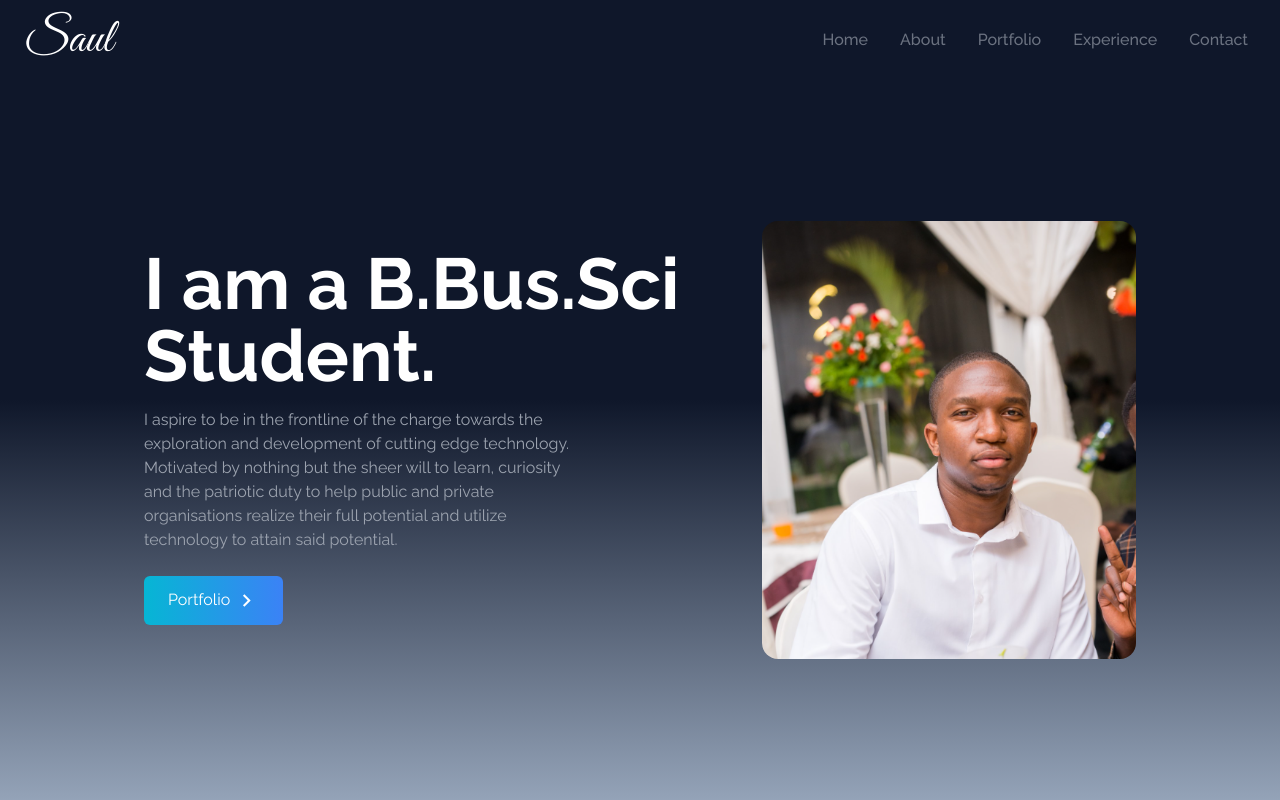
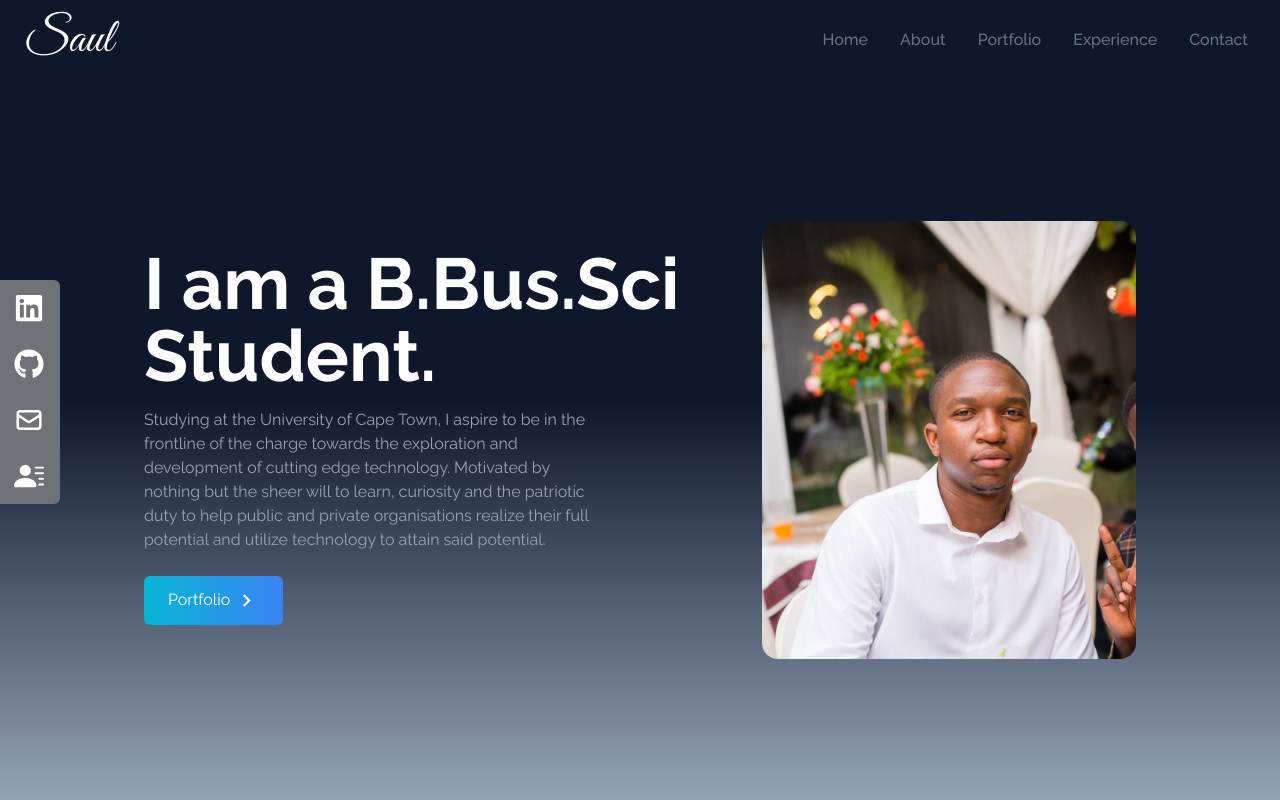
Before and after one commit to chipwayambokomas/MyPortfolio, a React (Create React App) app: page / in a window 1280 px wide. Built offline with nearby package versions, Linux system fonts and the light colour scheme.

Commit message:
Created retractable social links

```diff
--- a/src/App.js
+++ b/src/App.js
@@ -1,5 +1,6 @@
 import Home from "./components/Home";
 import NavBar from "./components/NavBar";
+import SocialLinks from "./components/SocialLinks";
 
 
 
@@ -8,6 +9,8 @@
     <div>
       <NavBar />
       <Home />
+
+      <SocialLinks/>
     </div>
   );
 }
--- a/src/components/Home.jsx
+++ b/src/components/Home.jsx
@@ -17,7 +17,7 @@
             I am a B.Bus.Sci Student.
           </h2>
           <p className="text-gray-400 max-w-md py-4">
-            I aspire to be in the frontline of the charge towards the
+            Studying at the University of Cape Town, I aspire to be in the frontline of the charge towards the
             exploration and development of cutting edge technology. Motivated by
             nothing but the sheer will to learn, curiosity and the patriotic
             duty to help public and private organisations realize their full
@@ -36,7 +36,7 @@
           </div>
         </div>
 
-        <div className="pt-20 md:pt-0">
+        <div className="pt-10 md:pt-0">
           <img
             src={heroImg}
             alt="My Profile"
--- /dev/null
+++ b/src/components/SocialLinks.jsx
@@ -0,0 +1,80 @@
+import React from "react";
+import { FaGithub, FaLinkedin } from "react-icons/fa";
+import { HiOutlineMail } from "react-icons/hi";
+import { BsFillPersonLinesFill } from "react-icons/bs";
+
+const SocialLinks = () => {
+
+    const links = [
+        {
+            id: 1,
+            child: (
+                <>
+                linkedIn <FaLinkedin size={30} />
+                </>
+            ),
+            href: 'https://www.linkedin.com/in/saul-chipwayambokoma-11525b1b5/',
+            style: 'rounded-tr-md'
+        },
+        {
+            id: 2,
+            child: (
+                <>
+                GitHub <FaGithub size={30} />
+                </>
+            ),
+            href: 'https://github.com/chipwayambokomas',
+        },
+        {
+            id: 3,
+            child: (
+                <>
+                Mail <HiOutlineMail size={30} />
+                </>
+            ),
+            href: 'mailto:chipwayambokomas@outlook.com',
+
+            // mailto: opens up the users mail
+
+        },
+        {
+            id: 4,
+            child: (
+                <>
+                Resume <BsFillPersonLinesFill size={30} />
+                </>
+            ),
+            href: '/Saul Chipwayambokoma CV.pdf',
+            style: 'rounded-br-md',
+            download: true,
+
+        },
+    ]
+
+  return (
+    <div className="hidden lg:flex flex-col top-[35%] left-0  fixed">
+      <ul>
+        {/* When you add hover then change the css of something else thenit changes the whole thing which is really cool. Tailwind makes things so much easier! */}
+
+        {links.map(({id, child, href, style, download}) => (
+             <li className={"flex justify-between items-center w-40 h-14 px-4 bg-zinc-500 hover:rounded-md duration-300 hover:ml-[-10px] ml-[-100px]" + " " + style} key={id} >
+          <a
+            href={href}
+            className="flex justify-between items-center w-full text-white"
+            download={download}
+            // Allows you to open a new tab
+            target='_blank'
+rel='noreferrer'
+          >
+            {child}
+          </a>
+        </li>
+        ))}
+
+
+      </ul>
+    </div>
+  );
+};
+
+export default SocialLinks;
```
Also changed, not shown: 1 other file (tests, documents, lock files or other folders).
